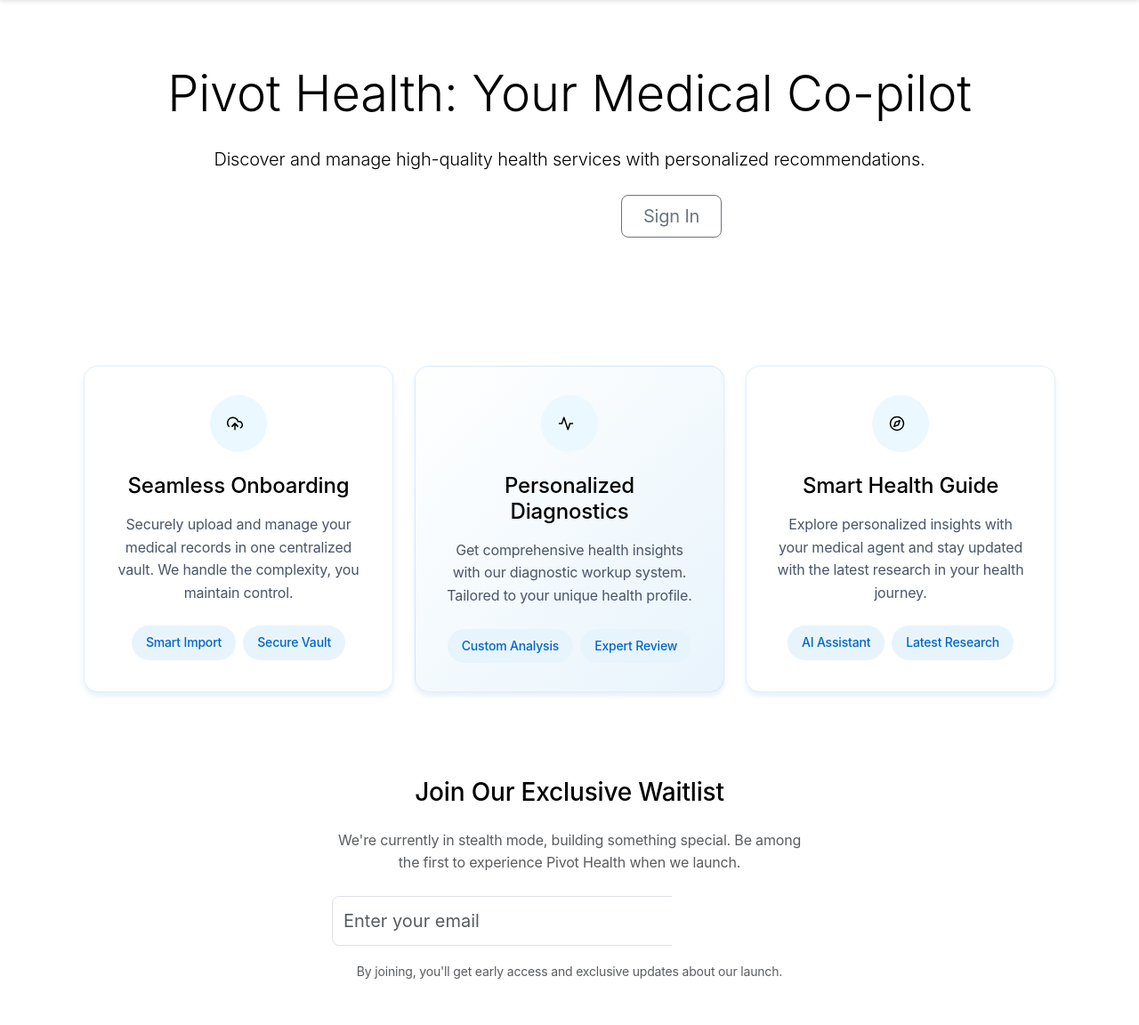
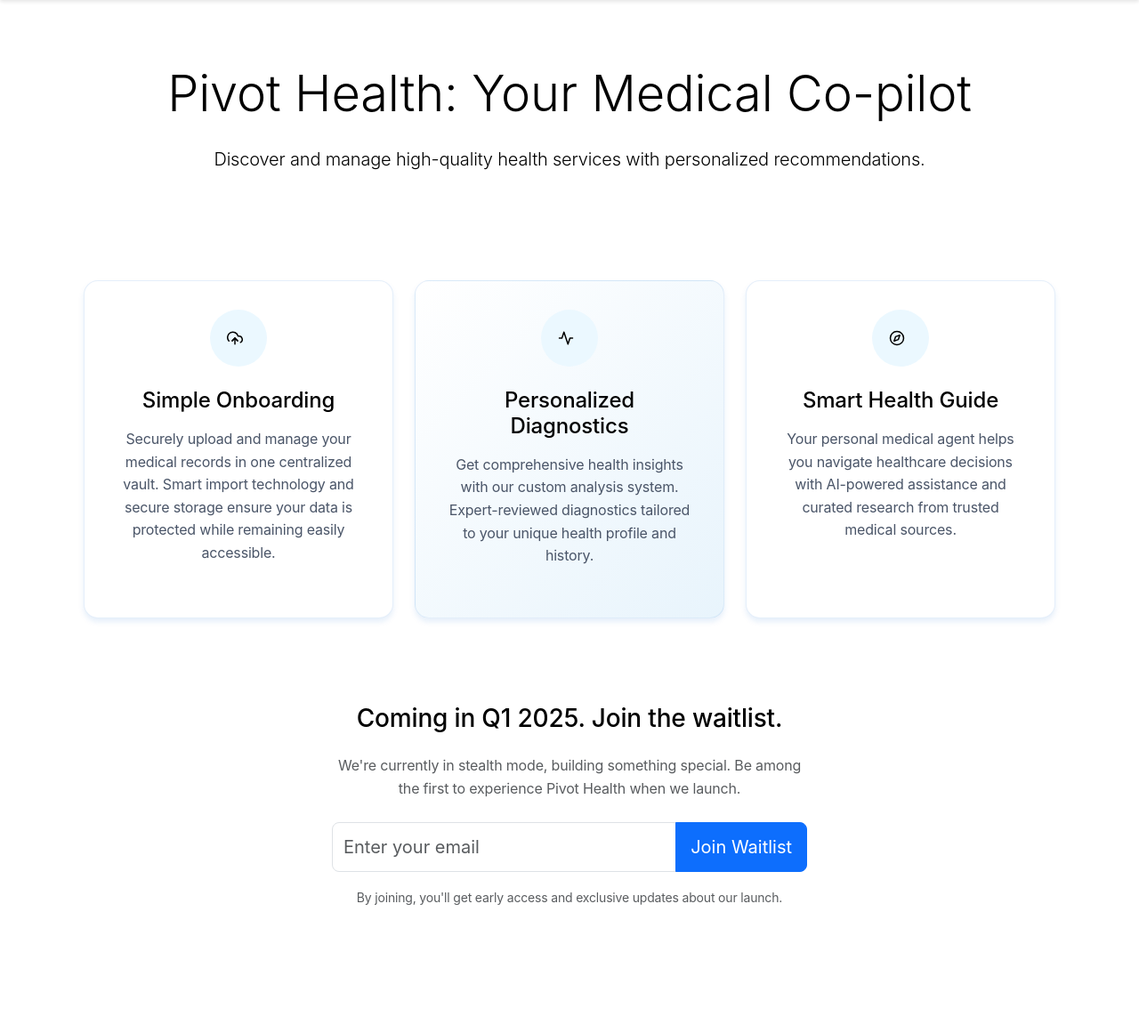
Before and after one commit to ariakerstein/pivot-health, a Flask app: page / in a window 1280 px wide. Shown: the part 58-1210 px from the top of the page at 89% size. After the commit the page ends 1075 px from the top, so only its background shows below. Run offline with Flask 3, Linux system fonts and the light colour scheme.

Commit message:
Agent query: Please verify: 1. Sign in/up buttons are removed, 2. "Simple onboarding" heading is present, 3. Feature descriptions are integrated without bottom tags, 4. Waitlist section shows "Coming in Q1 2025", 5. Waitlist button is visible and properly styled
Update homepage copy and design, removing onboarding buttons and revising feature descriptions; update waitlist section messaging and button style.

Screenshot: https://storage.googleapis.com/screenshot-production-us-central1/06abb131-9504-4301-9196-ae4d9d3055b2/e9aed79f-d6e2-48d6-a2bf-6f1eafd524db.jpg

```diff
--- a/templates/index.html
+++ b/templates/index.html
@@ -5,10 +5,6 @@
     <div class="text-center py-5">
         <h1 class="display-4 mb-4">Pivot Health: Your Medical Co-pilot</h1>
         <p class="lead mb-4">Discover and manage high-quality health services with personalized recommendations.</p>
-        <div class="d-grid gap-3 d-sm-flex justify-content-sm-center mb-5">
-            <a href="{{ url_for('signup') }}" class="btn btn-success btn-lg px-4 gap-3">Start Onboarding</a>
-            <a href="{{ url_for('login') }}" class="btn btn-outline-secondary btn-lg px-4">Sign In</a>
-        </div>
     </div>
 
     <div class="row g-4 py-5 justify-content-center">
@@ -18,12 +14,8 @@
                 <div class="icon-circle mb-4">
                     <i data-feather="upload-cloud"></i>
                 </div>
-                <h3 class="h4 mb-3">Seamless Onboarding</h3>
-                <p class="text-trust-gray mb-4">Securely upload and manage your medical records in one centralized vault. We handle the complexity, you maintain control.</p>
-                <div class="feature-highlights">
-                    <span class="highlight-tag">Smart Import</span>
-                    <span class="highlight-tag">Secure Vault</span>
-                </div>
+                <h3 class="h4 mb-3">Simple Onboarding</h3>
+                <p class="text-trust-gray mb-4">Securely upload and manage your medical records in one centralized vault. Smart import technology and secure storage ensure your data is protected while remaining easily accessible.</p>
             </div>
         </div>
 
@@ -34,11 +26,7 @@
                     <i data-feather="activity"></i>
                 </div>
                 <h3 class="h4 mb-3">Personalized Diagnostics</h3>
-                <p class="text-trust-gray mb-4">Get comprehensive health insights with our diagnostic workup system. Tailored to your unique health profile.</p>
-                <div class="feature-highlights">
-                    <span class="highlight-tag">Custom Analysis</span>
-                    <span class="highlight-tag">Expert Review</span>
-                </div>
+                <p class="text-trust-gray mb-4">Get comprehensive health insights with our custom analysis system. Expert-reviewed diagnostics tailored to your unique health profile and history.</p>
             </div>
         </div>
 
@@ -49,11 +37,7 @@
                     <i data-feather="compass"></i>
                 </div>
                 <h3 class="h4 mb-3">Smart Health Guide</h3>
-                <p class="text-trust-gray mb-4">Explore personalized insights with your medical agent and stay updated with the latest research in your health journey.</p>
-                <div class="feature-highlights">
-                    <span class="highlight-tag">AI Assistant</span>
-                    <span class="highlight-tag">Latest Research</span>
-                </div>
+                <p class="text-trust-gray mb-4">Your personal medical agent helps you navigate healthcare decisions with AI-powered assistance and curated research from trusted medical sources.</p>
             </div>
         </div>
     </div>
@@ -61,13 +45,13 @@
     <div class="waitlist-section text-center py-5">
         <div class="row justify-content-center">
             <div class="col-md-6">
-                <h2 class="h3 mb-4">Join Our Exclusive Waitlist</h2>
+                <h2 class="h3 mb-4">Coming in Q1 2025. Join the waitlist.</h2>
                 <p class="text-muted mb-4">We're currently in stealth mode, building something special. Be among the first to experience Pivot Health when we launch.</p>
                 <form method="POST" action="{{ url_for('join_waitlist') }}" class="waitlist-form">
                     {{ waitlist_form.hidden_tag() }}
                     <div class="input-group mb-3">
                         {{ waitlist_form.email(class="form-control form-control-lg", placeholder="Enter your email") }}
-                        <button type="submit" class="btn btn-success btn-lg">Join Waitlist</button>
+                        <button type="submit" class="btn btn-primary btn-lg">Join Waitlist</button>
                     </div>
                     <small class="text-muted">By joining, you'll get early access and exclusive updates about our launch.</small>
                 </form>
```
